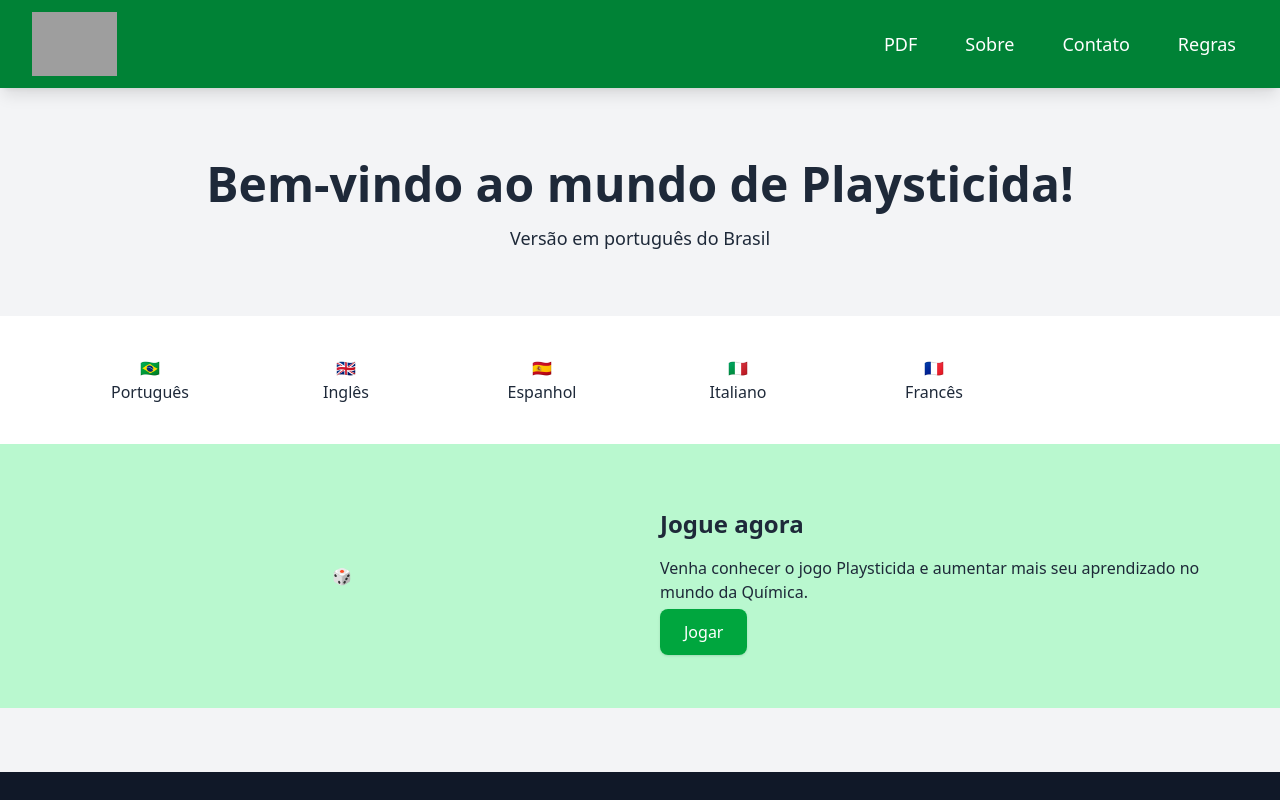
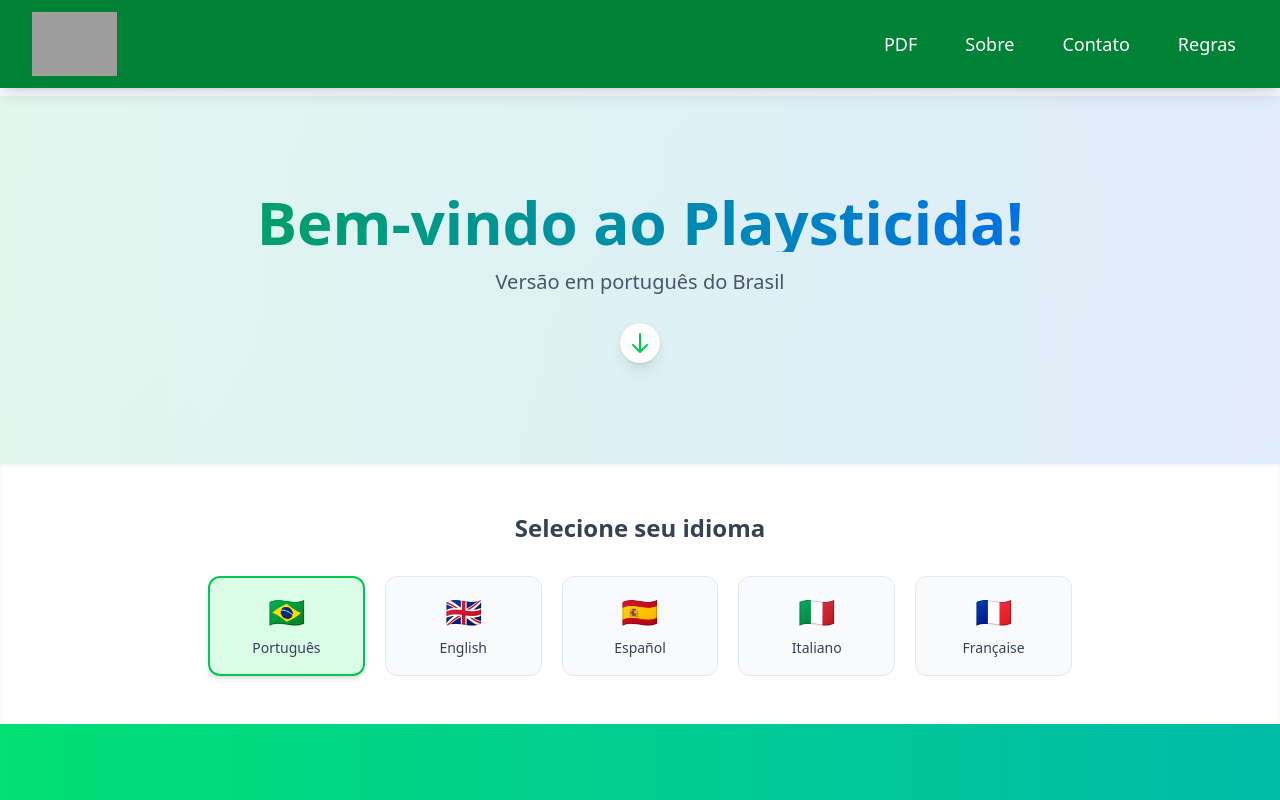
Before and after one commit to GaBevilacqua/NewPlaysticida, a React (Vite) app in the folder Playsticida/: page / in a window 1280 px wide. Shown: the top 800 px of the page. Built offline with nearby package versions, Linux system fonts and the light colour scheme; grey boxes are pictures that could not be loaded.

Commit message:
idiomas parciais

```diff
--- a/Playsticida/package.json
+++ b/Playsticida/package.json
@@ -11,9 +11,11 @@
   },
   "dependencies": {
     "@tailwindcss/vite": "^4.1.12",
+    "i18next": "^25.4.2",
     "lucide-react": "^0.542.0",
     "react": "^19.1.1",
     "react-dom": "^19.1.1",
+    "react-i18next": "^15.7.2",
     "react-router-dom": "^7.8.2",
     "tailwindcss": "^4.1.12"
   },
--- a/Playsticida/pages/Home/index.jsx
+++ b/Playsticida/pages/Home/index.jsx
@@ -1,64 +1,100 @@
 import Header from "../../components/header";
 import Footer from "../../components/footer";
+import { useTranslation } from "react-i18next";
 
 function Home() {
+  const { t, i18n } = useTranslation();
+
+  // Dados dos idiomas disponíveis
+  const languages = [
+    { code: "pt", flag: "🇧🇷", name: "Português" },
+    { code: "en", flag: "🇬🇧", name: "English" },
+    { code: "es", flag: "🇪🇸", name: "Español" },
+    { code: "it", flag: "🇮🇹", name: "Italiano" },
+    { code: "fr", flag: "🇫🇷", name: "Française" },
+
+  ];
+
   return (
-    <div className="min-h-screen flex flex-col bg-gray-100 text-gray-800">
+    <div className="min-h-screen flex flex-col bg-gradient-to-br from-gray-50 to-gray-100 text-gray-800">
       <Header />
 
       {/* Espaço para o header fixo */}
       <div className="h-20 md:h-24"></div>
 
-      {/* Hero */}
-      <section className="text-center py-16">
-        <h1 className="text-3xl md:text-5xl font-bold">
-          Bem-vindo ao mundo de Playsticida!
-        </h1>
-        <p className="mt-4 text-lg">Versão em português do Brasil</p>
-      </section>
+      {/* Hero Section */}
+      <section className="relative py-16 md:py-24 overflow-hidden">
+        <div className="absolute inset-0 flex items-center justify-center">
+          <div className="bg-gradient-to-r from-green-400 to-blue-500 opacity-10 w-full h-full"></div>
+        </div>
 
-      {/* Idiomas */}
-      <section className="py-10 bg-white">
-        <div className="max-w-6xl mx-auto grid grid-cols-2 md:grid-cols-6 gap-6 text-center">
-          <a href="index.html">
-            <h1>🇧🇷</h1>
-            <p>Português</p>
-          </a>
-          <a href="ENG/index.html">
-            <h1>🇬🇧</h1>
-            <p>Inglês</p>
-          </a>
-          <a href="ESP/index.html">
-            <h1>🇪🇸</h1>
-            <p>Espanhol</p>
-          </a>
-          <a href="ITA/index.html">
-            <h1>🇮🇹</h1>
-            <p>Italiano</p>
-          </a>
-          <a href="FRE/index.html">
-            <h1>🇫🇷</h1>
-            <p>Francês</p>
-          </a>
+        <div className="relative max-w-6xl mx-auto px-4 text-center">
+          <h1 className="text-4xl md:text-6xl font-bold bg-clip-text text-transparent bg-gradient-to-r from-green-600 to-blue-600">
+            {t("welcome")}
+          </h1>
+          <p className="mt-4 text-lg md:text-xl text-gray-600 max-w-2xl mx-auto">
+            Versão em português do Brasil
+          </p>
+
+          <div className="mt-8 flex justify-center">
+            <div className="animate-bounce bg-white p-2 w-10 h-10 ring-1 ring-gray-900/5 rounded-full shadow-lg">
+              <svg className="w-6 h-6 text-green-500" fill="none" strokeLinecap="round" strokeLinejoin="round" strokeWidth="2" viewBox="0 0 24 24" stroke="currentColor">
+                <path d="M19 14l-7 7m0 0l-7-7m7 7V3"></path>
+              </svg>
+            </div>
+          </div>
         </div>
       </section>
 
-      {/* Jogue agora */}
-      <section className="bg-green-200 py-16">
-        <div className="max-w-6xl mx-auto grid md:grid-cols-2 gap-10 items-center">
-          <div className="text-center">
-            🎲
+      {/* Idioma Selection */}
+      <section className="py-12 bg-white shadow-inner">
+        <div className="max-w-4xl mx-auto px-4">
+          <h2 className="text-2xl font-bold text-center mb-8 text-gray-700">Selecione seu idioma</h2>
+
+          <div className="grid grid-cols-2 sm:grid-cols-5 gap-5">
+            {languages.map((lang) => (
+              <button
+                key={lang.code}
+                onClick={() => i18n.changeLanguage(lang.code)}
+                className={`flex flex-col items-center justify-center p-4 rounded-xl transition-all duration-300 transform hover:-translate-y-1 hover:shadow-lg ${
+                  i18n.language === lang.code
+                    ? "bg-green-100 border-2 border-green-500 shadow-md"
+                    : "bg-gray-50 border border-gray-200 hover:bg-green-50"
+                }`}
+              >
+                <span className="text-3xl mb-2">{lang.flag}</span>
+                <span className="text-sm font-medium text-gray-700">{lang.name}</span>
+              </button>
+            ))}
           </div>
-          <div>
-            <h2 className="text-2xl font-bold mb-4">Jogue agora</h2>
-            <p className="mb-4">
+        </div>
+      </section>
+
+      {/* Jogue agora Section */}
+      <section className="py-16 md:py-20 bg-gradient-to-r from-green-400 to-teal-500">
+        <div className="max-w-6xl mx-auto px-4 grid md:grid-cols-2 gap-10 items-center">
+          <div className="flex justify-center">
+            <div className="relative">
+              <div className="absolute -inset-4 bg-white rounded-2xl opacity-30 blur"></div>
+              <div className="relative bg-white/30 backdrop-blur-sm p-8 rounded-2xl shadow-2xl">
+                <span className="text-6xl">🎲</span>
+              </div>
+            </div>
+          </div>
+
+          <div className="text-white">
+            <h2 className="text-3xl font-bold mb-4">Jogue agora</h2>
+            <p className="mb-6 text-lg">
               Venha conhecer o jogo Playsticida e aumentar mais seu aprendizado no mundo da Química.
             </p>
             <a
               href="https://www.flippity.net/bg.php?k=1-7Akba-QSpdjX6O0W7f_FILNqZWlzvueFpiRQziiG9A"
-              className="bg-green-600 text-white px-6 py-3 rounded-lg shadow hover:bg-green-700"
+              className="inline-flex items-center bg-white text-green-600 font-semibold px-6 py-4 rounded-lg shadow-lg hover:bg-gray-100 transition-all duration-300 transform hover:-translate-y-1"
             >
-              Jogar
+              <span>Jogar Agora</span>
+              <svg className="ml-2 w-5 h-5" fill="none" stroke="currentColor" viewBox="0 0 24 24" xmlns="http://www.w3.org/2000/svg">
+                <path strokeLinecap="round" strokeLinejoin="round" strokeWidth="2" d="M17 8l4 4m0 0l-4 4m4-4H3"></path>
+              </svg>
             </a>
           </div>
         </div>
--- /dev/null
+++ b/Playsticida/src/i18n.js
@@ -0,0 +1,42 @@
+import i18n from "i18next";
+import { initReactI18next } from "react-i18next";
+
+i18n.use(initReactI18next).init({
+  resources: {
+    en: {
+      translation: {
+        welcome: "Welcome to Playsticida!",
+        about: "About us",
+        play: "How to play"
+      }
+    },
+    es: {
+      translation: {
+        welcome: "¡Bienvenido a Playsticida!",
+        about: "Quiénes somos",
+        play: "Cómo jugar"
+      }
+    },
+    it: {
+      translation: {
+        welcome: "Benvenuto su Playsticida!",
+        about: "Chi siamo",
+        play: "Come giocare"
+      }
+    },
+    pt: {
+      translation: {
+        welcome: "Bem-vindo ao Playsticida!",
+        about: "Quem somos",
+        play: "Como jogar"
+      }
+    }
+  },
+  lng: "pt", // idioma inicial
+  fallbackLng: "en",
+  interpolation: {
+    escapeValue: false,
+  },
+});
+
+export default i18n;
--- a/Playsticida/src/main.jsx
+++ b/Playsticida/src/main.jsx
@@ -5,6 +5,7 @@ import './index.css'
 import Home from '../pages/Home/index.jsx'
 import Sobre from '../pages/Sobre';
 import Contato from '../pages/Contato';
+import "./i18n";
 
 createRoot(document.getElementById('root')).render(
   <BrowserRouter>
```
Also changed, not shown: 1 other file (tests, documents, lock files or other folders).
